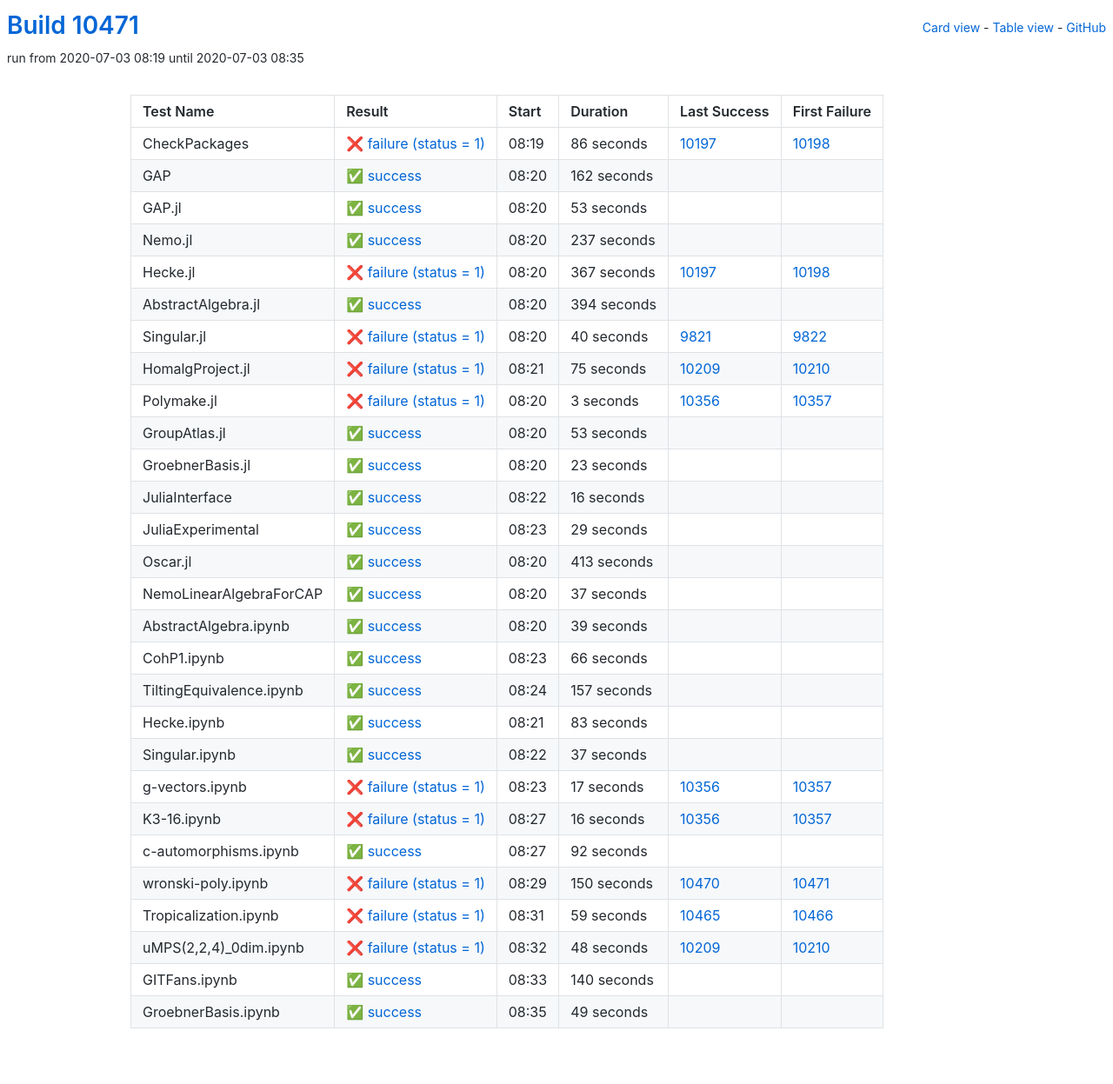
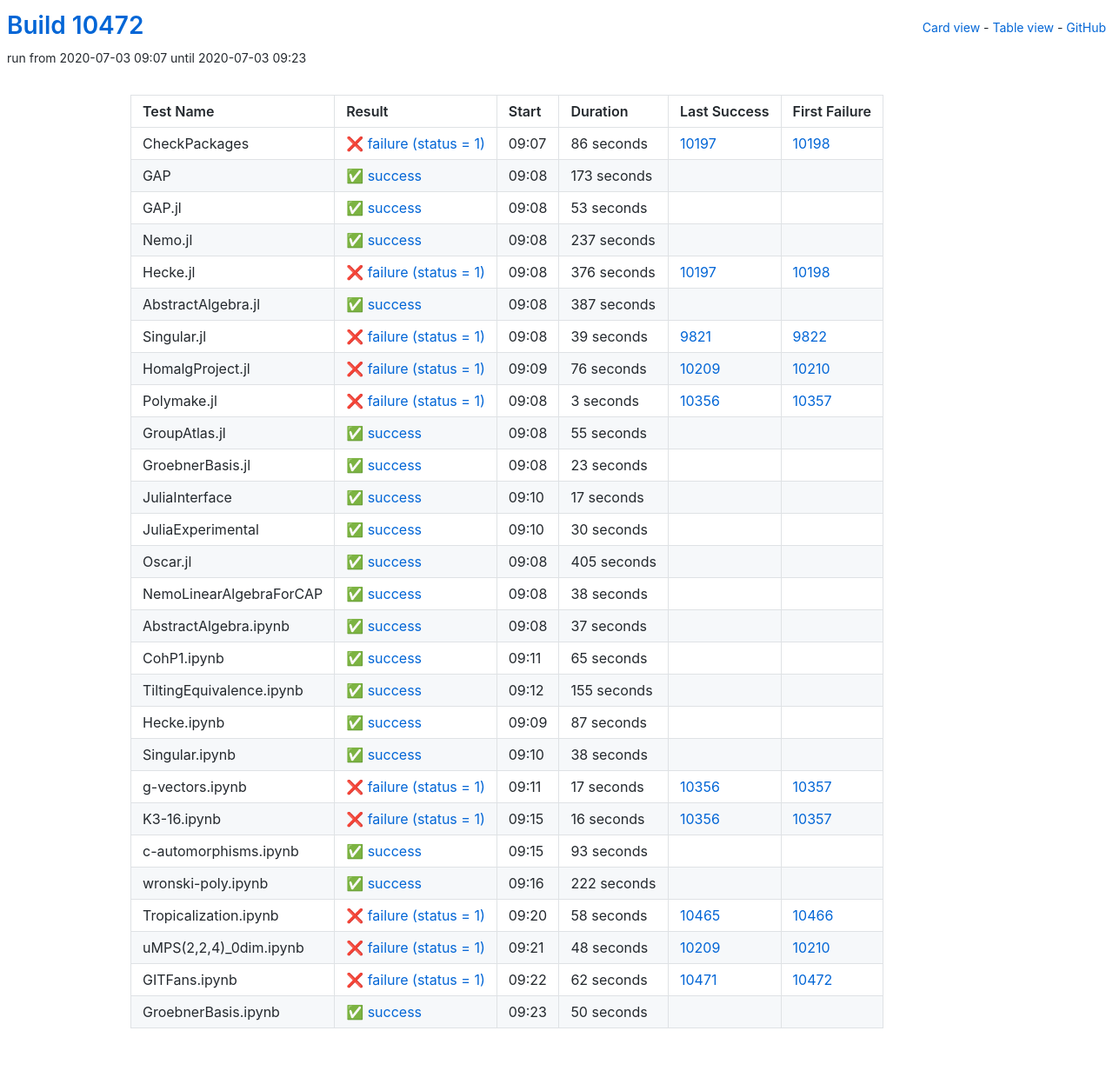
Before and after one commit to oscar-system/oscar-ci-status, a Jekyll site: the page built from table.html, in a window 1280 px wide. Shown: the whole page at 87% size. Built offline with Jekyll 4.4.1, drawn with Linux system fonts in a browser that asks for light colours.

Commit message:
Build #10472

```diff
--- a/_data/ci.yml
+++ b/_data/ci.yml
@@ -1,6 +1,6 @@
 ---
-build: 10471
-build_url: https://oscarci.mathematik.uni-kl.de/job/oscar/10471/
+build: 10472
+build_url: https://oscarci.mathematik.uni-kl.de/job/oscar/10472/
 job: oscar
 organization: oscar-system
 repo: oscar-ci-status
@@ -8,8 +8,8 @@
 tests:
 - name: CheckPackages
   id: checkpackages
-  log: https://oscarci.mathematik.uni-kl.de/job/oscar/10471/artifact/logs/build-10471/CheckPackages.log
-  start: 2020-07-03 08:19
+  log: https://oscarci.mathematik.uni-kl.de/job/oscar/10472/artifact/logs/build-10472/CheckPackages.log
+  start: 2020-07-03 09:07
   success: false
   exitcode: 1
   status: failure
@@ -20,20 +20,20 @@
   first_failure_url: https://oscarci.mathematik.uni-kl.de/job/oscar/10198/
 - name: GAP
   id: gap
-  log: https://oscarci.mathematik.uni-kl.de/job/oscar/10471/artifact/logs/build-10471/GAP.log
-  start: 2020-07-03 08:20
+  log: https://oscarci.mathematik.uni-kl.de/job/oscar/10472/artifact/logs/build-10472/GAP.log
+  start: 2020-07-03 09:08
   success: true
   exitcode: 0
   status: success
-  duration: 162
+  duration: 173
   last_success: false
   last_success_url:
   first_failure: false
   first_failure_url:
 - name: GAP.jl
   id: gap-jl
-  log: https://oscarci.mathematik.uni-kl.de/job/oscar/10471/artifact/logs/build-10471/GAP.jl.log
-  start: 2020-07-03 08:20
+  log: https://oscarci.mathematik.uni-kl.de/job/oscar/10472/artifact/logs/build-10472/GAP.jl.log
+  start: 2020-07-03 09:08
   success: true
   exitcode: 0
   status: success
@@ -44,8 +44,8 @@
   first_failure_url:
 - name: Nemo.jl
   id: nemo-jl
-  log: https://oscarci.mathematik.uni-kl.de/job/oscar/10471/artifact/logs/build-10471/Nemo.jl.log
-  start: 2020-07-03 08:20
+  log: https://oscarci.mathematik.uni-kl.de/job/oscar/10472/artifact/logs/build-10472/Nemo.jl.log
+  start: 2020-07-03 09:08
   success: true
   exitcode: 0
   status: success
@@ -56,56 +56,56 @@
   first_failure_url:
 - name: Hecke.jl
   id: hecke-jl
-  log: https://oscarci.mathematik.uni-kl.de/job/oscar/10471/artifact/logs/build-10471/Hecke.jl.log
-  start: 2020-07-03 08:20
+  log: https://oscarci.mathematik.uni-kl.de/job/oscar/10472/artifact/logs/build-10472/Hecke.jl.log
+  start: 2020-07-03 09:08
   success: false
   exitcode: 1
   status: failure
-  duration: 367
+  duration: 376
   last_success: 10197
   last_success_url: https://oscarci.mathematik.uni-kl.de/job/oscar/10197/
   first_failure: 10198
   first_failure_url: https://oscarci.mathematik.uni-kl.de/job/oscar/10198/
 - name: AbstractAlgebra.jl
   id: abstractalgebra-jl
-  log: https://oscarci.mathematik.uni-kl.de/job/oscar/10471/artifact/logs/build-10471/AbstractAlgebra.jl.log
-  start: 2020-07-03 08:20
+  log: https://oscarci.mathematik.uni-kl.de/job/oscar/10472/artifact/logs/build-10472/AbstractAlgebra.jl.log
+  start: 2020-07-03 09:08
   success: true
   exitcode: 0
   status: success
-  duration: 394
+  duration: 387
   last_success: false
   last_success_url:
   first_failure: false
   first_failure_url:
 - name: Singular.jl
   id: singular-jl
-  log: https://oscarci.mathematik.uni-kl.de/job/oscar/10471/artifact/logs/build-10471/Singular.jl.log
-  start: 2020-07-03 08:20
+  log: https://oscarci.mathematik.uni-kl.de/job/oscar/10472/artifact/logs/build-10472/Singular.jl.log
+  start: 2020-07-03 09:08
   success: false
   exitcode: 1
   status: failure
-  duration: 40
+  duration: 39
   last_success: 9821
   last_success_url: https://oscarci.mathematik.uni-kl.de/job/oscar/9821/
   first_failure: 9822
   first_failure_url: https://oscarci.mathematik.uni-kl.de/job/oscar/9822/
 - name: HomalgProject.jl
   id: homalgproject-jl
-  log: https://oscarci.mathematik.uni-kl.de/job/oscar/10471/artifact/logs/build-10471/HomalgProject.jl.log
-  start: 2020-07-03 08:21
+  log: https://oscarci.mathematik.uni-kl.de/job/oscar/10472/artifact/logs/build-10472/HomalgProject.jl.log
+  start: 2020-07-03 09:09
   success: false
   exitcode: 1
   status: failure
-  duration: 75
+  duration: 76
   last_success: 10209
   last_success_url: https://oscarci.mathematik.uni-kl.de/job/oscar/10209/
   first_failure: 10210
   first_failure_url: https://oscarci.mathematik.uni-kl.de/job/oscar/10210/
 - name: Polymake.jl
   id: polymake-jl
-  log: https://oscarci.mathematik.uni-kl.de/job/oscar/10471/artifact/logs/build-10471/Polymake.jl.log
-  start: 2020-07-03 08:20
+  log: https://oscarci.mathematik.uni-kl.de/job/oscar/10472/artifact/logs/build-10472/Polymake.jl.log
+  start: 2020-07-03 09:08
   success: false
   exitcode: 1
   status: failure
@@ -116,20 +116,20 @@
   first_failure_url: https://oscarci.mathematik.uni-kl.de/job/oscar/10357/
 - name: GroupAtlas.jl
   id: groupatlas-jl
-  log: https://oscarci.mathematik.uni-kl.de/job/oscar/10471/artifact/logs/build-10471/GroupAtlas.jl.log
-  start: 2020-07-03 08:20
+  log: https://oscarci.mathematik.uni-kl.de/job/oscar/10472/artifact/logs/build-10472/GroupAtlas.jl.log
+  start: 2020-07-03 09:08
   success: true
   exitcode: 0
   status: success
-  duration: 53
+  duration: 55
   last_success: false
   last_success_url:
   first_failure: false
   first_failure_url:
 - name: GroebnerBasis.jl
   id: groebnerbasis-jl
-  log: https://oscarci.mathematik.uni-kl.de/job/oscar/10471/artifact/logs/build-10471/GroebnerBasis.jl.log
-  start: 2020-07-03 08:20
+  log: https://oscarci.mathematik.uni-kl.de/job/oscar/10472/artifact/logs/build-10472/GroebnerBasis.jl.log
+  start: 2020-07-03 09:08
   success: true
   exitcode: 0
   status: success
@@ -140,44 +140,56 @@
   first_failure_url:
 - name: JuliaInterface
   id: juliainterface
-  log: https://oscarci.mathematik.uni-kl.de/job/oscar/10471/artifact/logs/build-10471/JuliaInterface.log
-  start: 2020-07-03 08:22
+  log: https://oscarci.mathematik.uni-kl.de/job/oscar/10472/artifact/logs/build-10472/JuliaInterface.log
+  start: 2020-07-03 09:10
   success: true
   exitcode: 0
   status: success
-  duration: 16
+  duration: 17
   last_success: false
   last_success_url:
   first_failure: false
   first_failure_url:
 - name: JuliaExperimental
   id: juliaexperimental
-  log: https://oscarci.mathematik.uni-kl.de/job/oscar/10471/artifact/logs/build-10471/JuliaExperimental.log
-  start: 2020-07-03 08:23
+  log: https://oscarci.mathematik.uni-kl.de/job/oscar/10472/artifact/logs/build-10472/JuliaExperimental.log
+  start: 2020-07-03 09:10
   success: true
   exitcode: 0
   status: success
-  duration: 29
+  duration: 30
   last_success: false
   last_success_url:
   first_failure: false
   first_failure_url:
 - name: Oscar.jl
   id: oscar-jl
-  log: https://oscarci.mathematik.uni-kl.de/job/oscar/10471/artifact/logs/build-10471/Oscar.jl.log
-  start: 2020-07-03 08:20
+  log: https://oscarci.mathematik.uni-kl.de/job/oscar/10472/artifact/logs/build-10472/Oscar.jl.log
+  start: 2020-07-03 09:08
   success: true
   exitcode: 0
   status: success
-  duration: 413
+  duration: 405
   last_success: false
   last_success_url:
   first_failure: false
   first_failure_url:
 - name: NemoLinearAlgebraForCAP
   id: nemolinearalgebraforcap
-  log: https://oscarci.mathematik.uni-kl.de/job/oscar/10471/artifact/logs/build-10471/NemoLinearAlgebraForCAP.log
-  start: 2020-07-03 08:20
+  log: https://oscarci.mathematik.uni-kl.de/job/oscar/10472/artifact/logs/build-10472/NemoLinearAlgebraForCAP.log
+  start: 2020-07-03 09:08
+  success: true
+  exitcode: 0
+  status: success
+  duration: 38
+  last_success: false
+  last_success_url:
+  first_failure: false
+  first_failure_url:
+- name: AbstractAlgebra.ipynb
+  id: abstractalgebra-ipynb
+  log: https://oscarci.mathematik.uni-kl.de/job/oscar/10472/artifact/logs/build-10472/AbstractAlgebra.ipynb.log
+  start: 2020-07-03 09:08
   success: true
   exitcode: 0
   status: success
@@ -186,70 +198,58 @@
   last_success_url:
   first_failure: false
   first_failure_url:
-- name: AbstractAlgebra.ipynb
-  id: abstractalgebra-ipynb
-  log: https://oscarci.mathematik.uni-kl.de/job/oscar/10471/artifact/logs/build-10471/AbstractAlgebra.ipynb.log
-  start: 2020-07-03 08:20
+- name: CohP1.ipynb
+  id: cohp1-ipynb
+  log: https://oscarci.mathematik.uni-kl.de/job/oscar/10472/artifact/logs/build-10472/CohP1.ipynb.log
+  start: 2020-07-03 09:11
   success: true
   exitcode: 0
   status: success
-  duration: 39
-  last_success: false
-  last_success_url:
-  first_failure: false
-  first_failure_url:
-- name: CohP1.ipynb
-  id: cohp1-ipynb
-  log: https://oscarci.mathematik.uni-kl.de/job/oscar/10471/artifact/logs/build-10471/CohP1.ipynb.log
-  start: 2020-07-03 08:23
-  success: true
-  exitcode: 0
-  status: success
-  duration: 66
+  duration: 65
   last_success: false
   last_success_url:
   first_failure: false
   first_failure_url:
 - name: TiltingEquivalence.ipynb
   id: tiltingequivalence-ipynb
-  log: https://oscarci.mathematik.uni-kl.de/job/oscar/10471/artifact/logs/build-10471/TiltingEquivalence.ipynb.log
-  start: 2020-07-03 08:24
+  log: https://oscarci.mathematik.uni-kl.de/job/oscar/10472/artifact/logs/build-10472/TiltingEquivalence.ipynb.log
+  start: 2020-07-03 09:12
   success: true
   exitcode: 0
   status: success
-  duration: 157
+  duration: 155
   last_success: false
   last_success_url:
   first_failure: false
   first_failure_url:
 - name: Hecke.ipynb
   id: hecke-ipynb
-  log: https://oscarci.mathematik.uni-kl.de/job/oscar/10471/artifact/logs/build-10471/Hecke.ipynb.log
-  start: 2020-07-03 08:21
+  log: https://oscarci.mathematik.uni-kl.de/job/oscar/10472/artifact/logs/build-10472/Hecke.ipynb.log
+  start: 2020-07-03 09:09
   success: true
   exitcode: 0
   status: success
-  duration: 83
+  duration: 87
   last_success: false
   last_success_url:
   first_failure: false
   first_failure_url:
 - name: Singular.ipynb
   id: singular-ipynb
-  log: https://oscarci.mathematik.uni-kl.de/job/oscar/10471/artifact/logs/build-10471/Singular.ipynb.log
-  start: 2020-07-03 08:22
+  log: https://oscarci.mathematik.uni-kl.de/job/oscar/10472/artifact/logs/build-10472/Singular.ipynb.log
+  start: 2020-07-03 09:10
   success: true
   exitcode: 0
   status: success
-  duration: 37
+  duration: 38
   last_success: false
   last_success_url:
   first_failure: false
   first_failure_url:
 - name: g-vectors.ipynb
   id: g-vectors-ipynb
-  log: https://oscarci.mathematik.uni-kl.de/job/oscar/10471/artifact/logs/build-10471/g-vectors.ipynb.log
-  start: 2020-07-03 08:23
+  log: https://oscarci.mathematik.uni-kl.de/job/oscar/10472/artifact/logs/build-10472/g-vectors.ipynb.log
+  start: 2020-07-03 09:11
   success: false
   exitcode: 1
   status: failure
@@ -260,8 +260,8 @@
   first_failure_url: https://oscarci.mathematik.uni-kl.de/job/oscar/10357/
 - name: K3-16.ipynb
   id: k3-16-ipynb
-  log: https://oscarci.mathematik.uni-kl.de/job/oscar/10471/artifact/logs/build-10471/K3-16.ipynb.log
-  start: 2020-07-03 08:27
+  log: https://oscarci.mathematik.uni-kl.de/job/oscar/10472/artifact/logs/build-10472/K3-16.ipynb.log
+  start: 2020-07-03 09:15
   success: false
   exitcode: 1
   status: failure
@@ -272,44 +272,44 @@
   first_failure_url: https://oscarci.mathematik.uni-kl.de/job/oscar/10357/
 - name: c-automorphisms.ipynb
   id: c-automorphisms-ipynb
-  log: https://oscarci.mathematik.uni-kl.de/job/oscar/10471/artifact/logs/build-10471/c-automorphisms.ipynb.log
-  start: 2020-07-03 08:27
+  log: https://oscarci.mathematik.uni-kl.de/job/oscar/10472/artifact/logs/build-10472/c-automorphisms.ipynb.log
+  start: 2020-07-03 09:15
   success: true
   exitcode: 0
   status: success
-  duration: 92
+  duration: 93
   last_success: false
   last_success_url:
   first_failure: false
   first_failure_url:
 - name: wronski-poly.ipynb
   id: wronski-poly-ipynb
-  log: https://oscarci.mathematik.uni-kl.de/job/oscar/10471/artifact/logs/build-10471/wronski-poly.ipynb.log
-  start: 2020-07-03 08:29
+  log: https://oscarci.mathematik.uni-kl.de/job/oscar/10472/artifact/logs/build-10472/wronski-poly.ipynb.log
+  start: 2020-07-03 09:16
+  success: true
+  exitcode: 0
+  status: success
+  duration: 222
+  last_success: false
+  last_success_url:
+  first_failure: false
+  first_failure_url:
+- name: Tropicalization.ipynb
+  id: tropicalization-ipynb
+  log: https://oscarci.mathematik.uni-kl.de/job/oscar/10472/artifact/logs/build-10472/Tropicalization.ipynb.log
+  start: 2020-07-03 09:20
   success: false
   exitcode: 1
   status: failure
-  duration: 150
-  last_success: 10470
-  last_success_url: https://oscarci.mathematik.uni-kl.de/job/oscar/10470/
-  first_failure: 10471
-  first_failure_url: https://oscarci.mathematik.uni-kl.de/job/oscar/10471/
-- name: Tropicalization.ipynb
-  id: tropicalization-ipynb
-  log: https://oscarci.mathematik.uni-kl.de/job/oscar/10471/artifact/logs/build-10471/Tropicalization.ipynb.log
-  start: 2020-07-03 08:31
-  success: false
-  exitcode: 1
-  status: failure
-  duration: 59
+  duration: 58
   last_success: 10465
   last_success_url: https://oscarci.mathematik.uni-kl.de/job/oscar/10465/
   first_failure: 10466
   first_failure_url: https://oscarci.mathematik.uni-kl.de/job/oscar/10466/
 - name: uMPS(2,2,4)_0dim.ipynb
   id: umps-2-2-4-0dim-ipynb
-  log: https://oscarci.mathematik.uni-kl.de/job/oscar/10471/artifact/logs/build-10471/uMPS-2-2-4-_0dim.ipynb.log
-  start: 2020-07-03 08:32
+  log: https://oscarci.mathematik.uni-kl.de/job/oscar/10472/artifact/logs/build-10472/uMPS-2-2-4-_0dim.ipynb.log
+  start: 2020-07-03 09:21
   success: false
   exitcode: 1
   status: failure
@@ -320,25 +320,25 @@
   first_failure_url: https://oscarci.mathematik.uni-kl.de/job/oscar/10210/
 - name: GITFans.ipynb
   id: gitfans-ipynb
-  log: https://oscarci.mathematik.uni-kl.de/job/oscar/10471/artifact/logs/build-10471/GITFans.ipynb.log
-  start: 2020-07-03 08:33
+  log: https://oscarci.mathematik.uni-kl.de/job/oscar/10472/artifact/logs/build-10472/GITFans.ipynb.log
+  start: 2020-07-03 09:22
+  success: false
+  exitcode: 1
+  status: failure
+  duration: 62
+  last_success: 10471
+  last_success_url: https://oscarci.mathematik.uni-kl.de/job/oscar/10471/
+  first_failure: 10472
+  first_failure_url: https://oscarci.mathematik.uni-kl.de/job/oscar/10472/
+- name: GroebnerBasis.ipynb
+  id: groebnerbasis-ipynb
+  log: https://oscarci.mathematik.uni-kl.de/job/oscar/10472/artifact/logs/build-10472/GroebnerBasis.ipynb.log
+  start: 2020-07-03 09:23
   success: true
   exitcode: 0
   status: success
-  duration: 140
+  duration: 50
   last_success: false
   last_success_url:
   first_failure: false
   first_failure_url:
-- name: GroebnerBasis.ipynb
-  id: groebnerbasis-ipynb
-  log: https://oscarci.mathematik.uni-kl.de/job/oscar/10471/artifact/logs/build-10471/GroebnerBasis.ipynb.log
-  start: 2020-07-03 08:35
-  success: true
-  exitcode: 0
-  status: success
-  duration: 49
-  last_success: false
-  last_success_url:
-  first_failure: false
-  first_failure_url:
```
Also changed, not shown: README.md.
